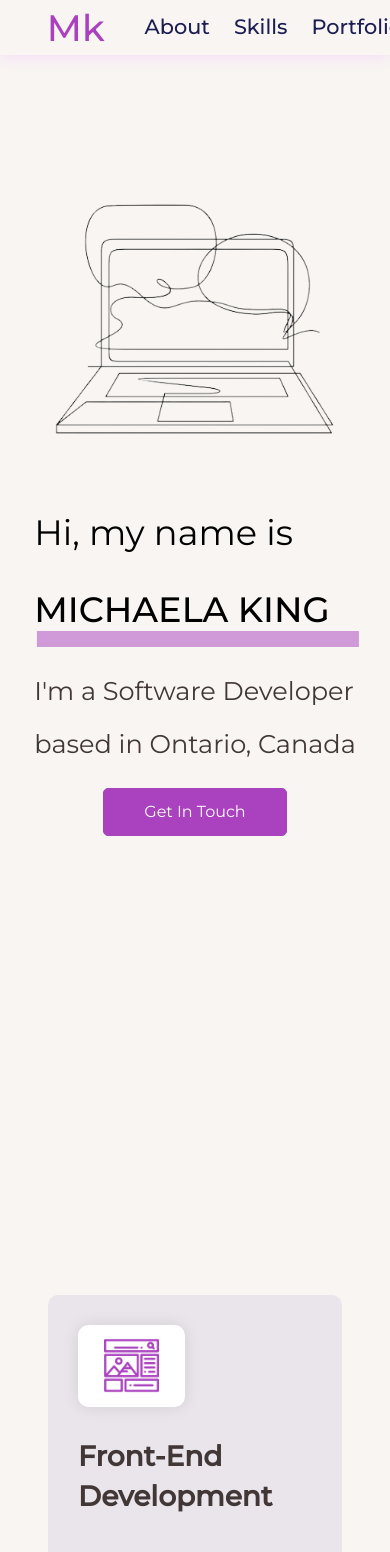
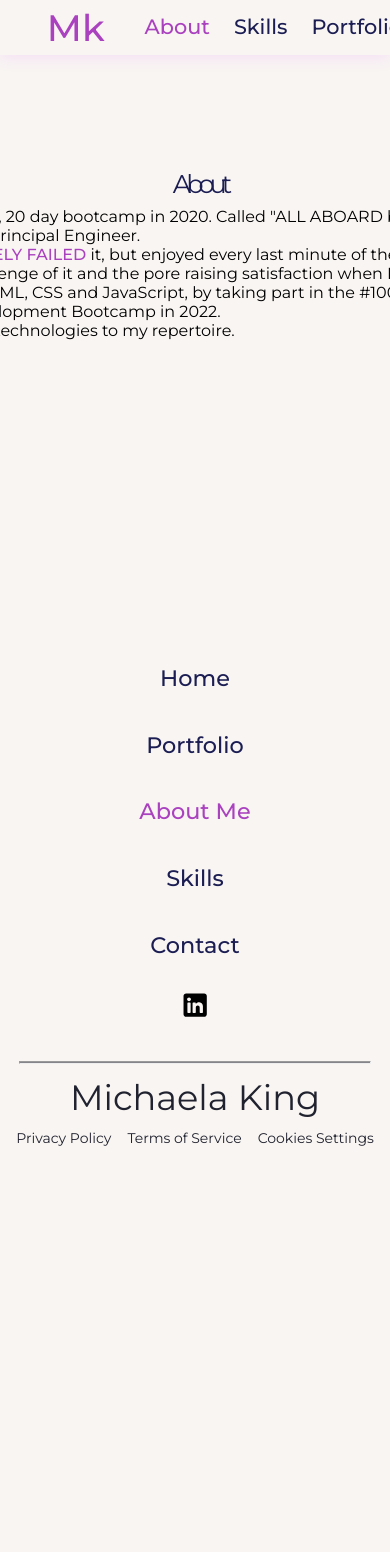
Before and after one commit to Michaela-K/mk_react_portfolio, a React (Create React App) app: page / in a window 390 px wide. Shown: the top 1552 px of the page. After the commit the page ends 1250 px from the top, so only its background shows below. Built offline with nearby package versions, Linux system fonts and the light colour scheme.

Commit message:
adjust footer section

```diff
--- a/src/App.css
+++ b/src/App.css
@@ -652,7 +652,7 @@
 
 
   /* Footer Starts */
-  /* .footer__container {
+  .footer__container {
   display: flex;
   padding: 10px 0px 85.333px;
   flex-direction: column;
@@ -673,6 +673,8 @@
   text-decoration: none;
 }
 .footer__items ul > li > a {
+  font-size: 1.4rem;
+  font-weight: 500;
   text-decoration: none;
   cursor: pointer;
 }
@@ -696,7 +698,8 @@
   justify-content: space-between;
   align-items: center;
 }
-.footer__content {
+p.footer__content {
+  font-size: 2.2rem;
   color: var(--black);
   font-weight: 400;
   line-height: 28px;
@@ -708,7 +711,7 @@
   border-radius: 5px;
   border: 1px solid rgb(166, 213, 166);
   background-color: rgb(195, 250, 195);
-} */
+}
 
 
 
@@ -771,7 +774,7 @@
           grid-template-columns: repeat(2, 1fr);
         }
 
-        /* .footer__container {
+        .footer__container {
           justify-content: center;
           align-items: center;
         }
@@ -782,17 +785,14 @@
           width: 75%;
           justify-content: space-between;
           padding: 0;
-        } */
+        }
   }
 
   @media only screen and (max-width: 1400px) {
     .skills__section__container,
     .about__section,
     .portfolio__section__container,
-    .portfolio__container-box,
-    .footer__link__container,
-    .footer__items>ul,
-    .footer__content__container {
+    .portfolio__container-box{
       display: grid;
       flex-direction: column;
       justify-content: center;
@@ -847,43 +847,12 @@
       width: 100%;
     }
 
-.about__section,
-/* .portfolio__section__container,
-.portfolio__container-box, */
-.footer__link__container,
-.footer__items>ul,
-.footer__content__container {
+.about__section{
   display: flex;
   flex-direction: column;
 }
-    .skills__section,
-    .portfolio__container,
-    .hero__section__content,
-    .hero__section__content__box {
-      /* align-items: center; */
-    }
-
-    /* .portfolio__container-box {
-    gap: 30px;
-    } */
-    /* .skills__section,
-    .testimonial__section,
-    .contact__section,
-    .footer__container {
-      gap: 20px;
-      padding-top: 70px;
-      padding-bottom: 70px;
-      } */
-
     /* .testimonial__section__card {
     padding: 25px;
-  } */
-
-    /* .section__title,
-  .skills__section__heading,
-  .sections__heading {
-    font-size: 3rem;
-    line-height: 75px;
   } */
     .hero__section__content__box {
       gap: 10px;
@@ -896,7 +865,7 @@
     display: flex;
     flex-direction: column;
     gap: 10px;
-  }
+  } */
   .footer__social__icon > ul,
   .footer__items > ul {
     padding: 0;
@@ -904,7 +873,7 @@
   }
   .divider {
     margin: 20px;
-  } */
+  }
   }
 
   @media only screen and (max-width: 1150px) {
@@ -913,6 +882,19 @@
       width: 50%;
       grid-template-columns: repeat(1, 1fr);
     }
+  }
+
+  @media only screen and (max-width: 1100px) {
+    .footer__link__container,
+    .footer__items>ul,
+    .footer__content__container {
+      /* background-color: hotpink; */
+      display: flex;
+      flex-direction: column;
+      justify-content: center;
+      align-items: center;
+    }
+
   }
 
   @media only screen and (max-width: 900px) {
@@ -927,22 +909,9 @@
       max-height: 20rem;
     }
 
-    /* .section__title,
-  .hero__section__title,
-  .skills__section__heading,
-  .sections__heading {
-    font-size: 65px;
-    line-height: 60px;
-    margin-top: 5vh;
-  } */
-    /* .hero__section-description{
-    font-size: 25px;
-    line-height: 5px;
-  } */
-    /* .hero__section__title::before {
-    top: 54px;
-    width: 120px;
-  } */
+    .divider {
+      width: 50%;
+    }
   }
 
   @media only screen and (max-width: 750px) {
@@ -984,6 +953,9 @@
     p.section__label {
       font-size: 2.2rem;
     }
+    .divider {
+      width: 40%;
+    }
   }
 
   @media only screen and (max-width: 500px) {
@@ -1016,6 +988,9 @@
     }
     .portfolio__section__container,
     .portfolio__container-box{
+      width: 25%;
+    }
+    .divider {
       width: 25%;
     }
   }
--- a/src/components/Home Page/index.jsx
+++ b/src/components/Home Page/index.jsx
@@ -9,12 +9,12 @@ import About from '../About'
 function Home() {
   return (
     <div id="Home">
-      <Hero/>
-      {/* <About/> */}
-      <Skills/>
+      {/* <Hero/> */}
+      <About/>
+      {/* <Skills/>
       <MyPortfolio/>
-      <Contact/>
-      {/* <Footer/> */}
+      <Contact/> */}
+      <Footer/>
     </div>
   )
 }
```
